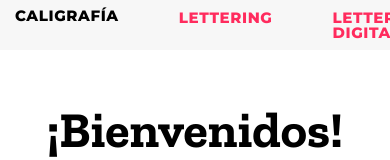
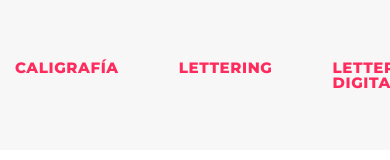
Before and after one commit to inesotomayor/PreEntrega1-Sotomayor, a React (Vite) app: page / in a window 390 px wide. Shown: the top 160 px of the page. Built offline with nearby package versions, Linux system fonts and the light colour scheme.

Commit message:
Navbar sticky + grilla responsive

```diff
--- a/src/App.jsx
+++ b/src/App.jsx
@@ -6,9 +6,9 @@ import NavBar from './components/header/NavBar'
 function App() {
 
   return (
-    <div className="min-h-screen d-flex flex-column">
-      <NavBar />
-      <ItemListContainer greeting="¡Bienvenidos!" subtitle="Lorem ipsum" />
+    <div className="d-flex flex-column">
+      <NavBar className="h-[150px]" />
+      <ItemListContainer greeting="¡Bienvenidos!" subtitle="Lorem ipsum" className="max-h-[calc(100vh-150px)] overflow-auto" />
     </div>
   )
 }
--- a/src/assets/scss/styles.scss
+++ b/src/assets/scss/styles.scss
@@ -9,6 +9,8 @@
 @tailwind utilities;
 
 .top-nav {
+    height: 150px;
+    width: 100%;
     display: flex;
     justify-content: space-between;
     align-items: center;
--- a/src/components/ItemListContainer.jsx
+++ b/src/components/ItemListContainer.jsx
@@ -2,13 +2,13 @@ import React from 'react'
 
 import ItemList from './products/ItemList'
 
-const ItemListContainer = ({ greeting, subtitle }) => {
+const ItemListContainer = ({ greeting, subtitle, className }) => {
 
 
 
 
     return (
-        <div className="flex-col-centered flex-grow-1 py-20">
+        <div className={`flex flex-col grow py-20 ${className}`}>
             <div className="text-center">
                 <h1 className="title">{greeting}</h1>
                 <h2 className="subtitle pb-5 mb-5">{subtitle}</h2>
--- a/src/components/header/NavBar.jsx
+++ b/src/components/header/NavBar.jsx
@@ -2,9 +2,9 @@ import React from 'react'
 import Logo from './Logo'
 import CartWidget from './CartWidget'
 
-const NavBar = () => {
+const NavBar = ({ className }) => {
     return (
-        <div className="row gx-0">
+        <div className={`row gx-0 ${className}`}>
             <div className="col">
                 <div className="top-nav">
                     {/* Logo */}
--- a/src/components/products/ItemList.jsx
+++ b/src/components/products/ItemList.jsx
@@ -31,7 +31,7 @@ const ItemList = () => {
     }, []) // Array vacío para que cargue una sola vez
 
     return (
-        <ul className="w-full px-20 grid grid-cols-4 gap-10">
+        <ul className="w-full px-20 grid grid-cols-1 sm:grid-cols-2 md:grid-cols-3 lg:grid-cols-4 xl:grid-cols-5 gap-10">
             {productos.map((producto) =>
                 <li key={producto.id} className="border p-10">
                     <img src={producto.foto} className="w-full mb-4" />
```
